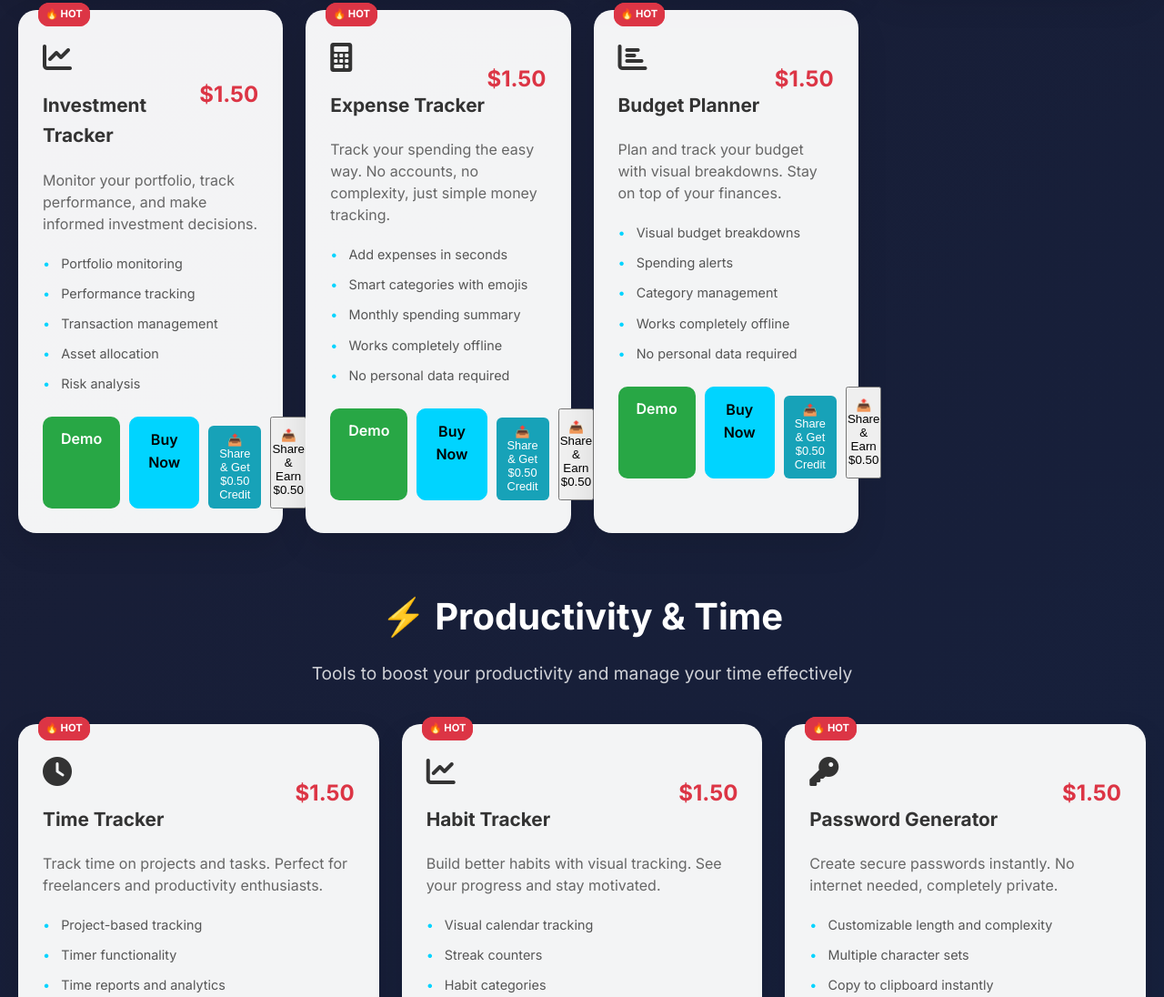
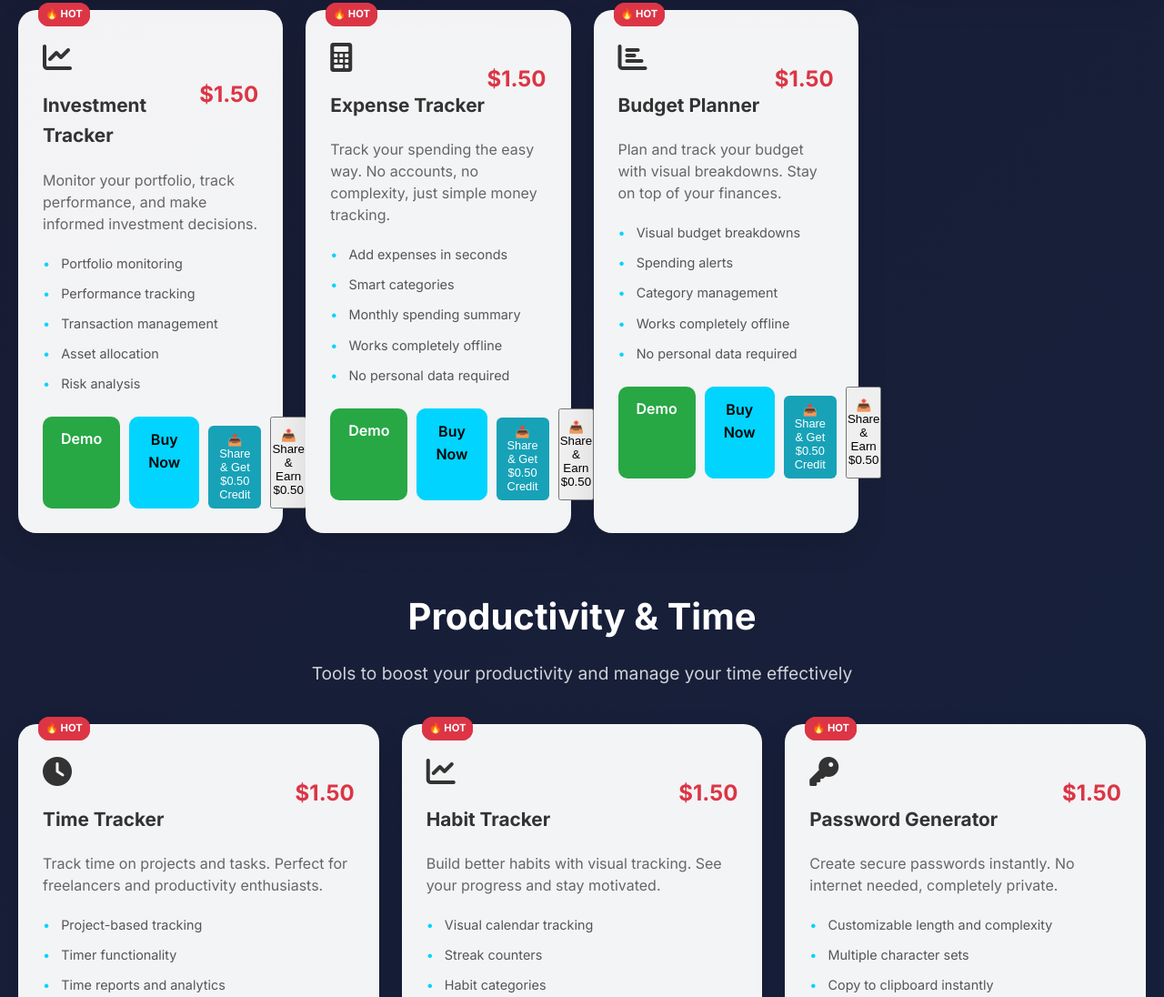
Before and after one commit to emasmela-dotcom/microtools, a plain HTML site: page index.html in a window 1280 px wide. Shown: the part 2174-3270 px from the top of the page at 91% size. Drawn offline with Linux system fonts and the light colour scheme.

Commit message:
Remove remaining childish elements - emojis and flashy language

```diff
--- a/index.html
+++ b/index.html
@@ -219,7 +219,7 @@
                     <div class="tool-features">
                         <ul>
                             <li>Add expenses in seconds</li>
-                            <li>Smart categories with emojis</li>
+                            <li>Smart categories</li>
                             <li>Monthly spending summary</li>
                             <li>Works completely offline</li>
                             <li>No personal data required</li>
@@ -262,7 +262,7 @@
         <!-- Productivity Tools -->
         <div class="category-section">
             <div class="category-header">
-                <h2 class="category-title">⚡ Productivity & Time</h2>
+                <h2 class="category-title">Productivity & Time</h2>
                 <p class="category-description">Tools to boost your productivity and manage your time effectively</p>
             </div>
 
```
